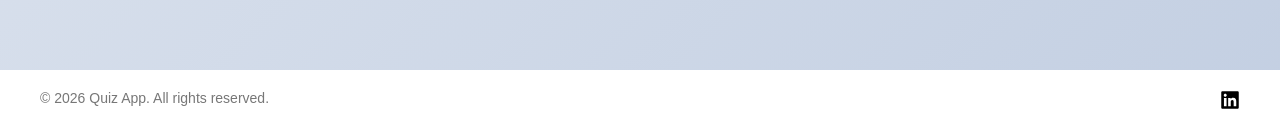
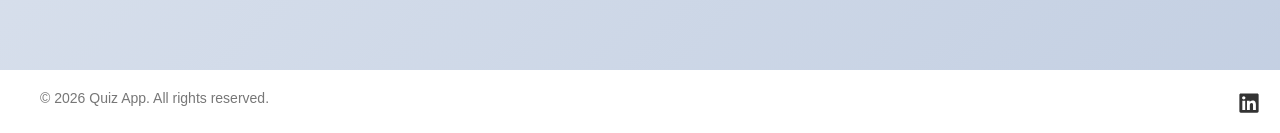
Before and after one commit to rahulg8454/BrightBolt, a React (Vite) app in the folder userFrontend/: page / in a window 1280 px wide. Shown: the part 2287-2420 px from the top of the page. Built offline with nearby package versions, Linux system fonts and the light colour scheme; no server answers.

Commit message:
feat: position LinkedIn icon bottom-right in footer, clean up old social hover styles

```diff
--- a/userFrontend/src/styles/componentstyle/footer.css
+++ b/userFrontend/src/styles/componentstyle/footer.css
@@ -6,6 +6,7 @@
   justify-content: center;
   align-items: center;
   flex-direction: column;
+  position: relative;
 }
 
 .footer-content {
@@ -26,25 +27,20 @@
 .footer-social {
   display: flex;
   gap: 15px;
+  position: absolute;
+  bottom: 16px;
+  right: 20px;
 }
 
 .social-icon {
-  color: black;
-  font-size: 20px;
+  color: #333;
+  font-size: 22px;
   text-decoration: none;
   transition: color 0.3s ease;
 }
 
 .social-icon:hover {
-  color: #0077b5; /* LinkedIn blue as hover effect */
-}
-
-.social-icon:first-child:hover {
-  color: gray; /* Facebook blue */
-}
-
-.social-icon:last-child:hover {
-  color: #0088cc; /* Telegram blue */
+  color: #0077b5;
 }
 
 /* Responsive Design */
@@ -53,8 +49,8 @@
     flex-direction: column;
     align-items: center;
   }
-
   .footer-social {
+    position: static;
     margin-top: 10px;
   }
 }
```
